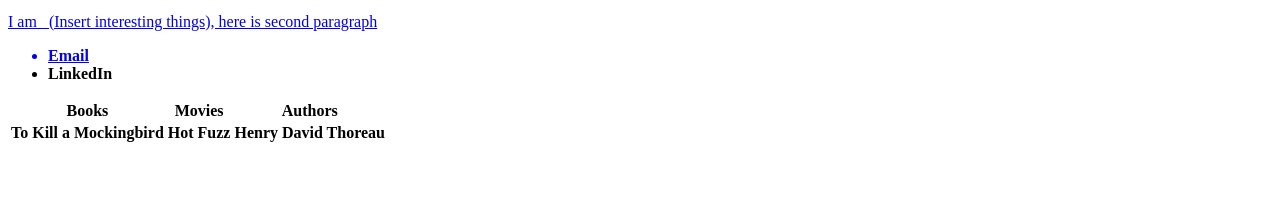
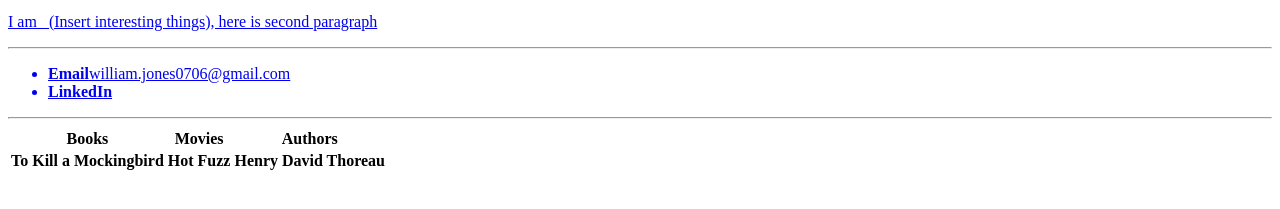
Before and after one commit to williamjones0706/williamjones.github.io, a plain HTML site: page index.html in a window 1280 px wide. Shown: the part 421-630 px from the top of the page. Drawn offline with Linux system fonts and the light colour scheme.

Commit message:
Updating html

```diff
--- a/index.html
+++ b/index.html
@@ -9,17 +9,17 @@
 <body>
     <h1>William Jones</h1>
 
-    <a target="_blank" href="http://lorempixel.com/output/people-q-c-640-480-2.jpg"/>
-        <img src="http://lorempixel.com/output/people-q-c-640-480-2.jpg" alt="Bio Image"/>
+    <a target="_blank" href="http://lorempixel.com/output/people-q-c-640-480-2.jpg" />
+    <img src="http://lorempixel.com/output/people-q-c-640-480-2.jpg" alt="Bio Image" />
 
     <p>I am _(insert interesting things), here is first paragraph</p>
     <P>I am _(Insert interesting things), here is second paragraph</P>
-
+    <hr>
     <ul>
-            <li><b>Email</b></li><a target="_blank" href="william.jones0706@gmail.com"></a>
+        <li><b>Email</b>william.jones0706@gmail.com</li>
         <li><b>LinkedIn</b></li><a target="_blank" href="https://www.linkedin.com/in/william-e-jones/"></a>
     </ul>
-
+    <hr>
     <table>
         <tr>
             <th>Books</th>
@@ -34,4 +34,5 @@
     </table>
 
 </body>
+
 </html>
```
Lines whose indentation alone changed are shown as unchanged.
